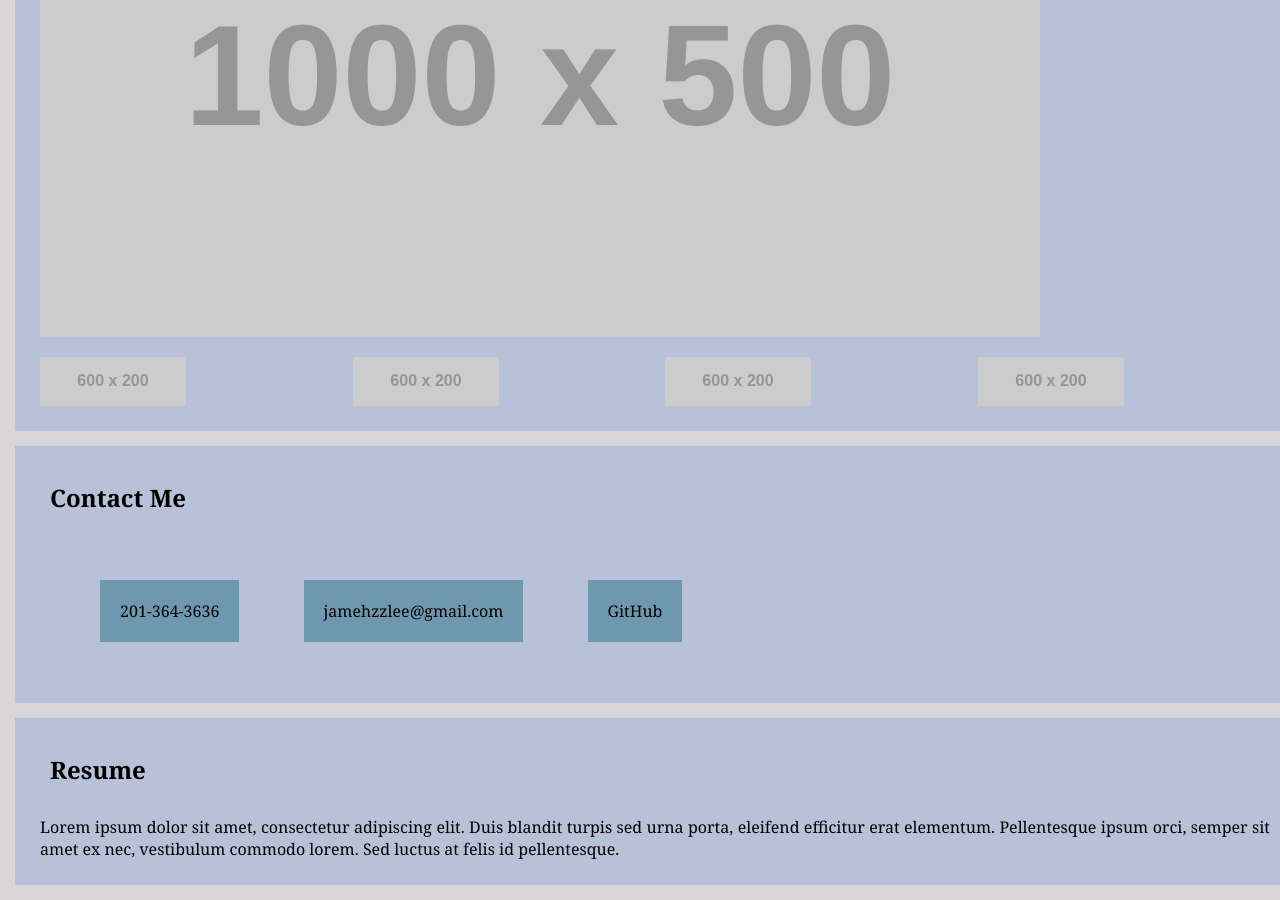
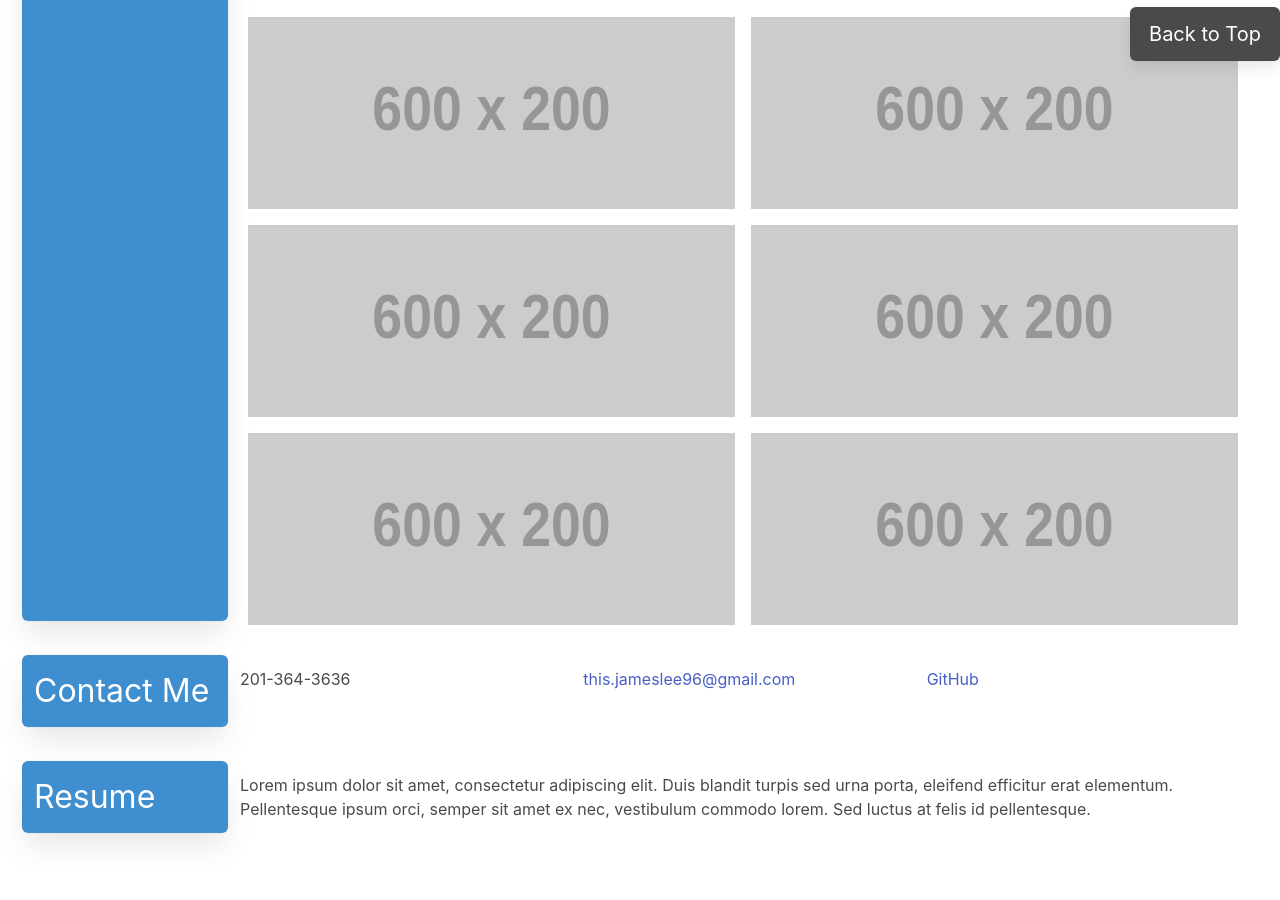
Before and after one commit to jamehzlee/portfolio-deprecated, a plain HTML site: page index.html in a window 1280 px wide. Shown: the part 715-1615 px from the top of the page. After the commit the page ends 1594 px from the top, so only its background shows below. Drawn offline with nearby package versions, Linux system fonts and the light colour scheme; placeholder pictures from the web are drawn by us.

Commit message:
edited layout with bulma

```diff
--- a/assets/style.css
+++ b/assets/style.css
@@ -1,96 +1,6 @@
-* {
-    box-sizing: border-box;
+.custom-article {
+    columns:auto;
+    display: flex;
+    margin: 10px;
+    justify-content: center;
 }
-
-body {
-    background-color: rgb(216, 214, 214);
-    margin: 0;
-    padding: 0;
-}
-
-/* header/nav */
-header {
-    display: flex;
-    justify-content: space-between;
-    font-family: Georgia, 'Times New Roman', Times, serif;
-    color: antiquewhite;
-    background-color: rgb(18, 99, 180);
-    margin-bottom: 50px;
-}
-nav{
-    margin-right: 20px;
-}
-
-nav ul {
-    list-style-type: none
-}
-nav li {
-    display: inline-flex;
-    margin: 20px 0 0 20px;
-}
-nav a {
-    text-decoration: none;
-    font-size: 25px;
-    color: antiquewhite;
-}
-nav a:hover {
-    color: black;
-}
-
-/* main sections */
-.content article{
-    display: flex;
-    flex-wrap: wrap;
-    width: 100%;
-    margin: 15px;
-    padding: 15px;
-    background-color: rgba(88, 130, 221, 0.26);
-    font-family: Georgia, 'Times New Roman', Times, serif;
-}
-.content h2{
-    margin: 20px;
-    width: 100%;
-}
-
-.content #about-me img {
-    height: 200px;
-}
-.content p {
-    text-align: justify;
-    margin: 10px;
-}
-
-.content li {
-    display: inline-flex;
-    flex-wrap: wrap;
-    margin: 30px;
-    padding: 20px;
-    background-color: rgba(100, 145, 167, 0.863);
-}
-.content li a {
-
-    text-decoration: none;
-    color: black;
-}
-.content div {
-    display: flex;
-}
-.content #sub-image {
-    width: 50%;
-}
-
-/* image and contact link */
-.content #work a{
-    display: flex;
-    width: 100%;
-    padding: 10px;
-}
-
-/* Contact me styles */
-.content #contact-me a:hov {
-    color: whitesmoke;
-}
-#contact-me li {
-    list-style-type: none;
-    text-decoration: none;
-}
--- a/index.html
+++ b/index.html
@@ -1,81 +1,93 @@
 <!DOCTYPE html>
 <html lang="en">
+
 <head>
     <meta charset="UTF-8">
     <meta http-equiv="X-UA-Compatible" content="IE=edge">
     <meta name="viewport" content="width=device-width, initial-scale=1.0">
+    <link rel="stylesheet" href="https://cdn.jsdelivr.net/npm/bulma@0.9.3/css/bulma.min.css">
+    <link rel="stylesheet" type="text/css" href="./assets/style.css">
     <title>James Lee's Portfolio</title>
-    <link rel = "stylesheet" type = "text/css" href = "./assets/style.css">
 </head>
+
 <body>
+        <nav id="nav" class="navbar has-background-info-dark" role="navigation" aria-label="main navigation">
+            <div class="navbar-brand">
+                <div class="navbar-item has-text-light is-size-3">James Lee</div>
+            </div>
+            <div class="navbar-end is-size-4">
+                <a href="#about-me" class="navbar-item has-text-light">About Me</a>
+                <a href="#works" class="navbar-item has-text-light">Works</a>
+                <a href="#contact-me" class="navbar-item has-text-light">Contact Me</a>
+                <a href="#resume" class="navbar-item has-text-light">Resume</a>
+            </div>
+        </nav>
 
-    <header>
-        <h1>James Lee</h1>
-        <nav>
-            <ul>
-                <li><a href="#about-me">About Me</a></li>
-                <li><a href="#work">Work</a></li>
-                <li><a href="#contact-me">Contact Me</a></li>
-                <li><a href="#resume">Resume</a></li>
-            </ul>
+        <nav class="navbar navbar-end box is-fixed-bottom has-background-grey-dark p-0" style="width: 150px;">
+            <a href="#nav" class="column has-text-centered has-text-white is-size-5">Back to Top</a>
         </nav>
-    </header>
 
     <main>
-        <section class="content">
+        <section class="column">
             <!-- About me -->
-            <article id="about-me">
-                <h2>About Me</h2>
-                <div>
-                    <img src="https://via.placeholder.com/200" alt="placeholder work image"/>
-                    <p>Lorem ipsum dolor sit amet, consectetur adipiscing elit. Duis blandit turpis sed urna porta, eleifend efficitur erat elementum.
-                        Pellentesque ipsum orci, semper sit amet ex nec, vestibulum commodo lorem. Sed luctus at felis id pellentesque.
-                        Integer eu suscipit enim. Morbi vel metus vitae elit consectetur volutpat ac a ligula. Pellentesque vitae posuere mi.
-                        Fusce non lorem sit amet enim euismod fringilla et auctor felis. Suspendisse potenti. Nunc eget eros accumsan, porttitor justo ut, interdum orci.
+            <article id="about-me" class="custom-article pb-4">
+                <div class="column box is-2 has-background-info has-text-white is-size-3 m-0">About Me</div>
+                <div class="columns mx-1 px-1">
+                    <img class="column" style="max-height: 200px; max-width: 200px;" src="https://via.placeholder.com/200" alt="placeholder work image" />
+                    <p class="column">Lorem ipsum dolor sit amet, consectetur adipiscing elit. Duis blandit turpis sed urna porta,
+                        eleifend efficitur erat elementum.
+                        Pellentesque ipsum orci, semper sit amet ex nec, vestibulum commodo lorem. Sed luctus at felis
+                        id pellentesque.
+                        Integer eu suscipit enim. Morbi vel metus vitae elit consectetur volutpat ac a ligula.
+                        Pellentesque vitae posuere mi.
+                        Fusce non lorem sit amet enim euismod fringilla et auctor felis. Suspendisse potenti. Nunc eget
+                        eros accumsan, porttitor justo ut, interdum orci.
                         Etiam commodo lorem libero, vel pretium nisi dignissim vitae.
                     </p>
                 </div>
             </article>
             <!-- Work -->
-            <article id="work">
-                <h2>Work</h2>
-                <!-- First application -->
-                <a href="">
-                    <img id="main-image" src="https://via.placeholder.com/1000x500" alt="placeholder work image"/>
-                </a>
-                <div>
-                    <a href="">
-                        <img id="sub-image" src="https://via.placeholder.com/600x200" alt="placeholder work image"/>
+            <article id="works" class="custom-article">
+                <div class="column box is-2 has-background-info has-text-white is-size-3">Work</div>
+                <div class="column">
+                    <a href="" class="column">
+                        <img class="column is-centered is-full" style="max-height: 400px;" src="https://via.placeholder.com/500x250" alt="placeholder work image" />
                     </a>
-                    <a href="">
-                        <img id="sub-image" src="https://via.placeholder.com/600x200" alt="placeholder work image"/>
-                    </a>
-                    <a href="">
-                        <img id="sub-image" src="https://via.placeholder.com/600x200" alt="placeholder work image"/>
-                    </a>
-                    <a href="">
-                        <img id="sub-image" src="https://via.placeholder.com/600x200" alt="placeholder work image"/>
-                    </a>
-
+                    <div class="columns m-0">
+                        <a href="" class="column p-1"><img class="column is-centered is-full p-1" style="height: 200px;" src="https://via.placeholder.com/600x200" alt="placeholder work image" /></a>
+                        <a href="" class="column p-1"><img class="column is-centered is-full p-1" style="height: 200px;" src="https://via.placeholder.com/600x200" alt="placeholder work image" /></a>
+                    </div>
+                    <div class="columns m-0">
+                        <a href="" class="column p-1"><img class="column is-centered is-full p-1" style="height: 200px;" src="https://via.placeholder.com/600x200" alt="placeholder work image" /></a>
+                        <a href="" class="column p-1"><img class="column is-centered is-full p-1" style="height: 200px;" src="https://via.placeholder.com/600x200" alt="placeholder work image" /></a>
+                    </div>
+                    <div class="columns m-0">
+                        <a href="" class="column p-1"><img class="column is-centered is-full p-1" style="height: 200px;" src="https://via.placeholder.com/600x200" alt="placeholder work image" /></a>
+                        <a href="" class="column p-1"><img class="column is-centered is-full p-1" style="height: 200px;" src="https://via.placeholder.com/600x200" alt="placeholder work image" /></a>
+                    </div>
                 </div>
                 <!-- smaller works -->
             </article>
 
             <!-- Contact Me -->
-            <article id="contact-me">
-                <h2>Contact Me</h2>
-                <ul>
-                    <li>201-364-3636</li>
-                    <li><a href="mailto:jamehzzlee@gmail.com">jamehzzlee@gmail.com</a></li>
-                    <li><a href="https://github.com/jamehzlee">GitHub</a></li>
-                </ul>
+            <article id="contact-me" class="custom-article">
+                <div class="column box is-2 has-background-info has-text-white is-size-3">Contact Me</div>
+                <div class="column">
+                    <div class="columns">
+                        <div class="column">201-364-3636</div>
+                        <div class="column"><a href="mailto:jamehzzlee@gmail.com">this.jameslee96@gmail.com</a></div>
+                        <div class="column"><a href="https://github.com/jamehzlee">GitHub</a></div>
+                    </div>
+                </div>
             </article>
 
             <!-- Resume -->
-            <article id="resume">
-                <h2>Resume</h2>
-                <p>Lorem ipsum dolor sit amet, consectetur adipiscing elit. Duis blandit turpis sed urna porta, eleifend efficitur erat elementum.
-                    Pellentesque ipsum orci, semper sit amet ex nec, vestibulum commodo lorem. Sed luctus at felis id pellentesque.
+            <article id="resume" class="custom-article">
+                <div class="column box is-2 has-background-info has-text-white is-size-3">Resume</div>
+                <p class="column">Lorem ipsum dolor sit amet, consectetur adipiscing elit. Duis blandit turpis sed urna porta, eleifend
+                    efficitur erat elementum.
+                    Pellentesque ipsum orci, semper sit amet ex nec, vestibulum commodo lorem. Sed luctus at felis id
+                    pellentesque.
                 </p>
             </article>
         </section>
@@ -83,4 +95,5 @@
 
     <footer></footer>
 </body>
+
 </html>
```
